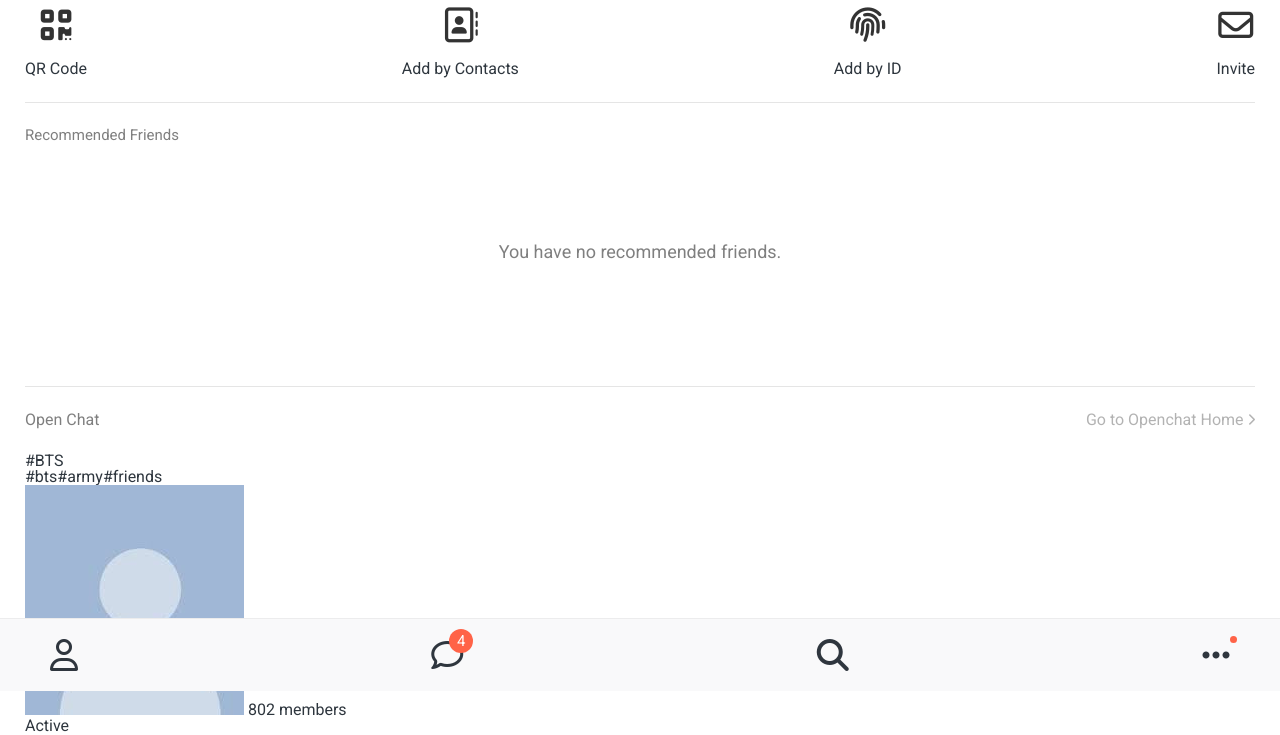
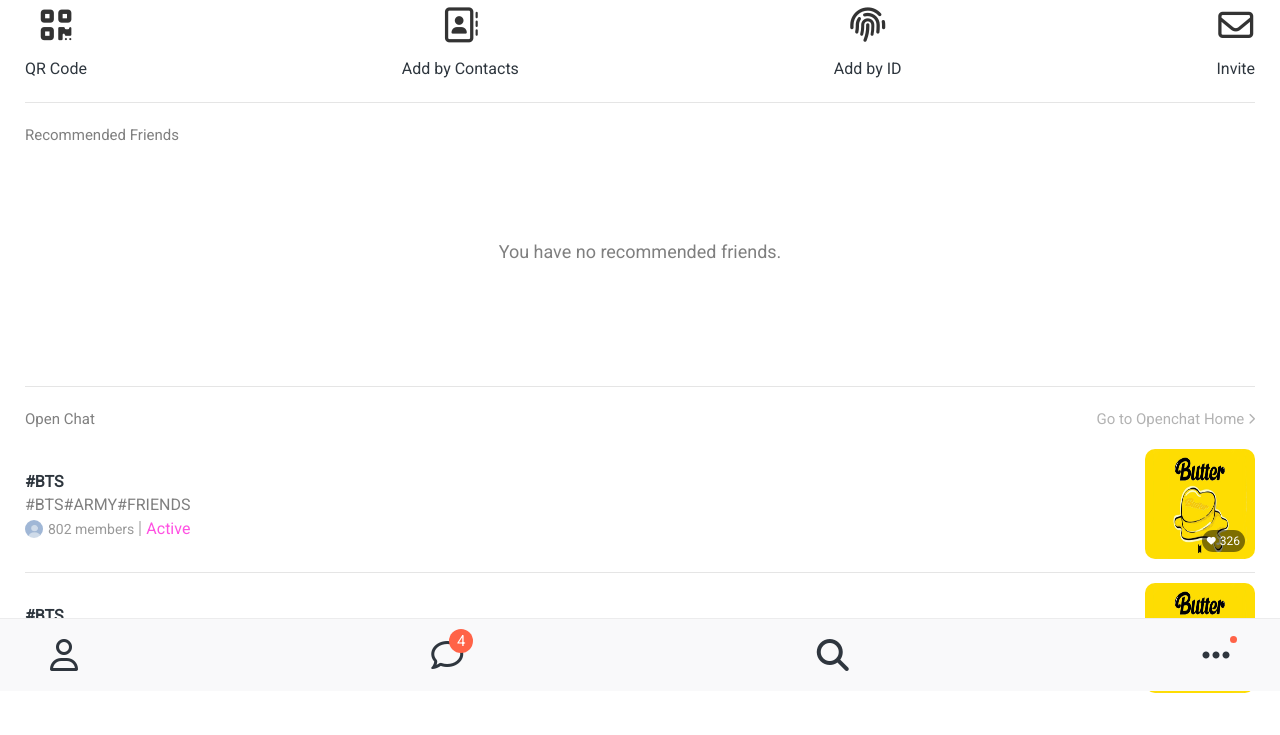
Before and after one commit to kyungbaa/kokoa-clone-2021, a plain HTML site: page find.html in a window 1280 px wide. Shown: the part 109-844 px from the top of the page. After the commit the page ends 815 px from the top, so only its background shows below. Drawn offline with Linux system fonts and the light colour scheme.

Commit message:
finish find

```diff
--- a/css/screen/find.css
+++ b/css/screen/find.css
@@ -39,12 +39,87 @@
 }
 
 .open-chat__header {
+  font-size: 15px;
   display: flex;
   justify-content: space-between;
   color: var(--font-grey);
-  margin-bottom: 25px;
+  margin-bottom: 12px;
 }
 
 .open-chat__header span {
+  font-size: 15px;
   opacity: 0.6;
 }
+
+.open-post {
+  display: flex;
+  justify-content: space-between;
+  align-items: center;
+  border-bottom: var(--main-border);
+  padding: 10px 0px;
+}
+
+.open-post:last-child {
+  border: none;
+}
+
+.open-post__title {
+  font-weight: 600;
+  margin-bottom: 7px;
+}
+
+.open-post__hashtags {
+  text-transform: uppercase;
+  color: var(--font-grey);
+}
+.open-post__members {
+  margin-top: 7px;
+  display: flex;
+  align-items: center;
+}
+.open-post__members img {
+  width: 18px;
+  height: 18px;
+  border-radius: 50%;
+  margin-right: 5px;
+}
+.open-post__member-count {
+  font-size: 14px;
+  color: var(--font-grey);
+  opacity: 0.8;
+}
+.open-post__members .divider {
+  width: 2px;
+  height: 15px;
+  margin: 0px 5px;
+  background-color: rgba(0, 0, 0, 0.2);
+}
+
+.open-post__member-status {
+  color: rgba(255, 37, 219, 0.8);
+}
+
+.open-post__photo {
+  position: relative;
+}
+.open-post__photo img {
+  width: 110px;
+  height: 110px;
+  border-radius: 10px;
+}
+.open-post__heart-count {
+  background-color: rgba(0, 0, 0, 0.5);
+  color: white;
+  padding: 5px;
+  border-radius: 20px;
+  display: flex;
+  align-items: center;
+  position: absolute;
+  bottom: 10px;
+  right: 10px;
+  font-size: 12px;
+}
+
+.open-post__heart-count span {
+  margin-left: 4px;
+}
--- a/find.html
+++ b/find.html
@@ -52,6 +52,7 @@
             <h4>Open Chat</h4>
             <span>Go to Openchat Home <i class="fas fa-chevron-right fa-xs"></i></span>
           </div>
+
           <div class="open-post">
             <div class="open-post__column">
               <h5 class="open-post__title">#BTS</h5>
@@ -63,8 +64,34 @@
                 <span class="open-post__member-status">Active</span>
               </div>
             </div>
-            <div class="open-post__column"></div>
+            <div class="open-post__column">
+              <div class="open-post__photo">
+                <img src="images/btsButter.jpg" alt="bts의 butter 앨범이미지">
+              <div class="open-post__heart-count"><i class="fas fa-heart fa-xs"></i><span>326</span></div>
+              </div>
+
+            </div>
           </div>
+          <div class="open-post">
+            <div class="open-post__column">
+              <h5 class="open-post__title">#BTS</h5>
+              <h6 class="open-post__hashtags">#bts#army#friends</h6>
+              <div class="open-post__members">
+                <img src="images/user-avatar.jfif" alt=""/>
+                <span class="open-post__member-count">802 members</span>
+                <div class="divider"></div>
+                <span class="open-post__member-status">Active</span>
+              </div>
+            </div>
+            <div class="open-post__column">
+              <div class="open-post__photo">
+                <img src="images/btsButter.jpg" alt="bts의 butter 앨범이미지">
+              <div class="open-post__heart-count"><i class="fas fa-heart fa-xs"></i><span>326</span></div>
+              </div>
+
+            </div>
+          </div>
+
         </div>
     </main>
 
```
Also changed, not shown: images/btsButter.jpg (added).
